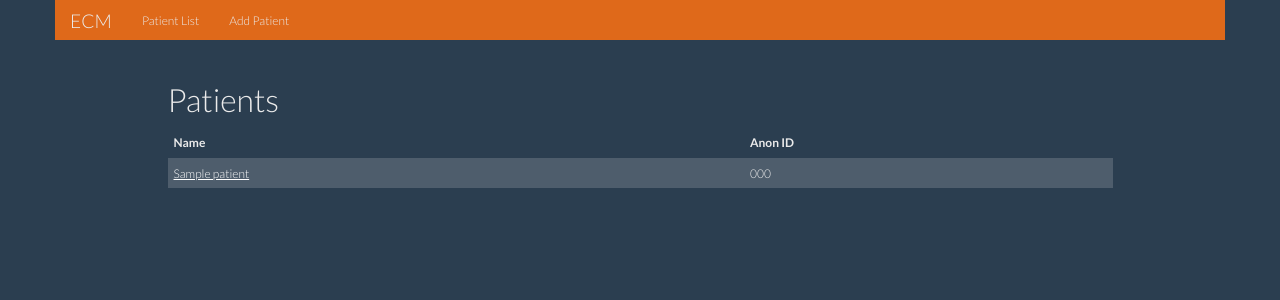
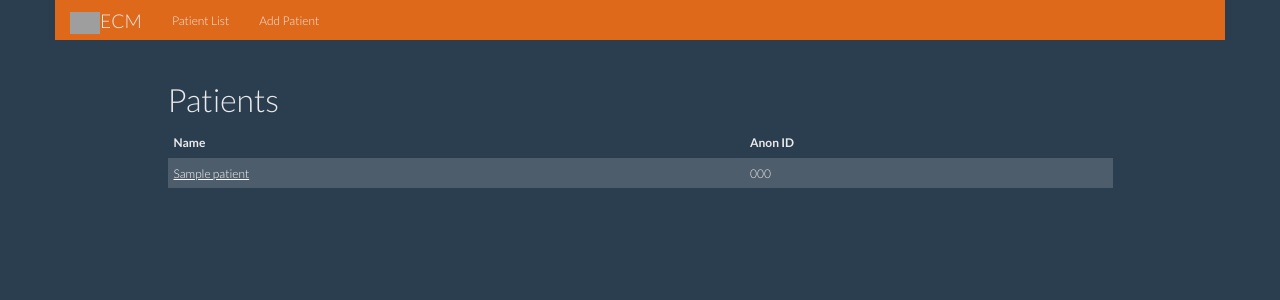
Before and after one commit to HealthHackAu2014/hh2014-epilepsy, a Django app: page /records/patients/ in a window 1280 px wide. Shown: the top 300 px of the page. Run offline with Django 3.2, Linux system fonts and the light colour scheme; tables that the repository leaves empty hold one stand-in row (values such as "Sample post"); parts of the project's set-up code (start-up, migrations or seed data) failed here and were passed over; some libraries are stand-ins or nearby versions; grey boxes are pictures that could not be loaded.

Commit message:
added image

```diff
--- a/templates/base.html
+++ b/templates/base.html
@@ -22,7 +22,7 @@
       {% block navigation %}
       <nav class="navbar navbar-inverse" role="navigation">{# title/header row  #}
         <div class="navbar-header">
-            <a class="navbar-brand" href=""><img class="brand" src="">ECM</img></a>
+            <a class="navbar-brand" href=""><img class="brand" src="{% static "img/eeg.png" %}" width="30">ECM</img></a>
         </div>
         <div class="collapse navbar-collapse" id="bs-example-navbar-collapse-1">
           <ul class="nav navbar-nav">
```
